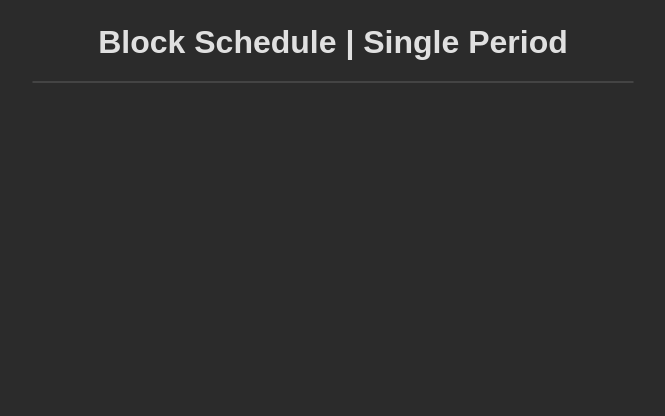
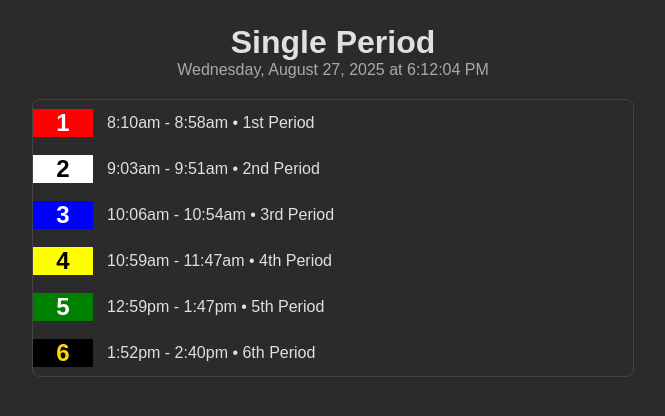
Before and after one commit to MJHalling/single, a plain HTML site: page index.html in a window 1280 px wide. Shown: the whole page, without its empty margins (307-972 px from the left). Drawn offline with Linux system fonts and the light colour scheme.

Commit message:
Update index.html

```diff
--- a/index.html
+++ b/index.html
@@ -2,7 +2,7 @@
 <html lang="en">
 <head>
 <meta charset="UTF-8">
-<title>Block Schedule | Single Period</title>
+<title>Single Period</title>
 <style>
   body {
     font-family: sans-serif;
@@ -31,7 +31,7 @@
   .schedule {
     max-width: 600px;
     margin: 0 auto 40px;
-    border: 1px solid #444;
+    border: 1px solid #444;  /* outer border stays */
     border-radius: 8px;
     overflow: hidden;
   }
@@ -40,6 +40,7 @@
     align-items: center;
     padding: 0;
     transition: background-color 0.3s ease;
+    /* removed border-bottom to drop row dividers */
   }
   .num-col {
     width: 60px;
@@ -64,13 +65,18 @@
 </style>
 </head>
 <body>
-  <h1>Block Schedule | Single Period</h1>
+  <h1>Single Period</h1>
   <div id="subtitle"></div>
   <div class="schedule" id="schedule"></div>
 
 <script>
   const blocks = [
-    { num: "7", label: "7th Period", start: "8:10 AM", end: "9:50 AM", silk: "#006400", numText: "#FFF" }
+    { num: "1", label: "1st Period", start: "8:10 AM", end: "8:58 AM", silk: "#FF0100", numText: "#FFF" },
+    { num: "2", label: "2nd Period", start: "9:03 AM", end: "9:51 AM", silk: "#FFFFFF", numText: "#000" },
+    { num: "3", label: "3rd Period", start: "10:06 AM", end: "10:54 AM", silk: "#0000FF", numText: "#FFF" },
+    { num: "4", label: "4th Period", start: "10:59 AM", end: "11:47 AM", silk: "#FFFF00", numText: "#000" },
+    { num: "5", label: "5th Period", start: "12:59 PM", end: "1:47 PM", silk: "#008001", numText: "#FFF" },
+    { num: "6", label: "6th Period", start: "1:52 PM", end: "2:40 PM", silk: "#000000", numText: "#FFD700" }
   ];
 
   function getCurrentTimeInSeconds() {
@@ -81,3 +87,92 @@
   function timeToSeconds(timeStr) {
     const [time, meridianRaw] = timeStr.split(" ");
     const meridian = meridianRaw.toUpperCase();
+    let [hours, minutes] = time.split(":").map(Number);
+    if (meridian === "PM" && hours !== 12) hours += 12;
+    if (meridian === "AM" && hours === 12) hours = 0;
+    return hours * 3600 + minutes * 60;
+  }
+
+  function formatTimeLabel(timeStr) {
+    const [time, meridianRaw] = timeStr.split(" ");
+    return time + meridianRaw.toLowerCase();
+  }
+
+  function formatCountdown(secondsLeft) {
+    if (secondsLeft < 60 && secondsLeft >= 0) {
+      return "X";
+    }
+    const m = Math.floor(secondsLeft / 60);
+    return `${m}m`;
+  }
+
+  function updateSubtitle() {
+    const now = new Date();
+    const options = { weekday: 'long', year: 'numeric', month: 'long', day: 'numeric', hour: 'numeric', minute: 'numeric', second: 'numeric' };
+    document.getElementById("subtitle").textContent = now.toLocaleString('en-US', options);
+  }
+
+  function renderSchedule() {
+    const container = document.getElementById("schedule");
+    container.innerHTML = "";
+    const now = getCurrentTimeInSeconds();
+
+    blocks.forEach(block => {
+      const start = timeToSeconds(block.start);
+      const end = timeToSeconds(block.end);
+      const isActive = now >= start && now < end;
+      const secondsLeft = end - now;
+      const totalSeconds = end - start;
+
+      const elapsed = now - start;
+      const firstSegment = 1080; // 18 minutes
+      const segmentSize = 900;   // 15 minutes
+      const remaining = totalSeconds - firstSegment;
+      const totalSegments = 1 + Math.max(0, Math.floor(remaining / segmentSize));
+      const horseSegment = elapsed < firstSegment
+        ? 0
+        : 1 + Math.min(totalSegments - 2, Math.floor((elapsed - firstSegment) / segmentSize));
+
+      let progressLine = "| ";
+      for (let i = 0; i < totalSegments; i++) {
+        progressLine += i === horseSegment && isActive ? "🏇" : "-";
+        progressLine += " ";
+      }
+      progressLine += "|";
+
+      const countdown = formatCountdown(secondsLeft);
+
+      const row = document.createElement("div");
+      row.className = "block";
+      if (isActive) {
+        row.style.backgroundColor = block.silk;
+        row.style.color = block.numText;
+      }
+
+      const numCol = document.createElement("div");
+      numCol.className = "num-col";
+      numCol.textContent = block.num;
+      numCol.style.backgroundColor = block.silk;
+      numCol.style.color = block.numText;
+
+      const labelCol = document.createElement("div");
+      labelCol.className = "label-col";
+      labelCol.innerHTML = `
+        <span>${formatTimeLabel(block.start)} - ${formatTimeLabel(block.end)} • ${block.label}</span>
+        <span>${isActive ? `${countdown} ${progressLine}` : ""}</span>
+      `;
+
+      row.appendChild(numCol);
+      row.appendChild(labelCol);
+      container.appendChild(row);
+    });
+  }
+
+  setInterval(() => { document.body.dataset.ping = Date.now(); }, 120000);
+  setInterval(renderSchedule, 1000);
+  setInterval(updateSubtitle, 1000);
+  renderSchedule();
+  updateSubtitle();
+</script>
+</body>
+</html>
```
